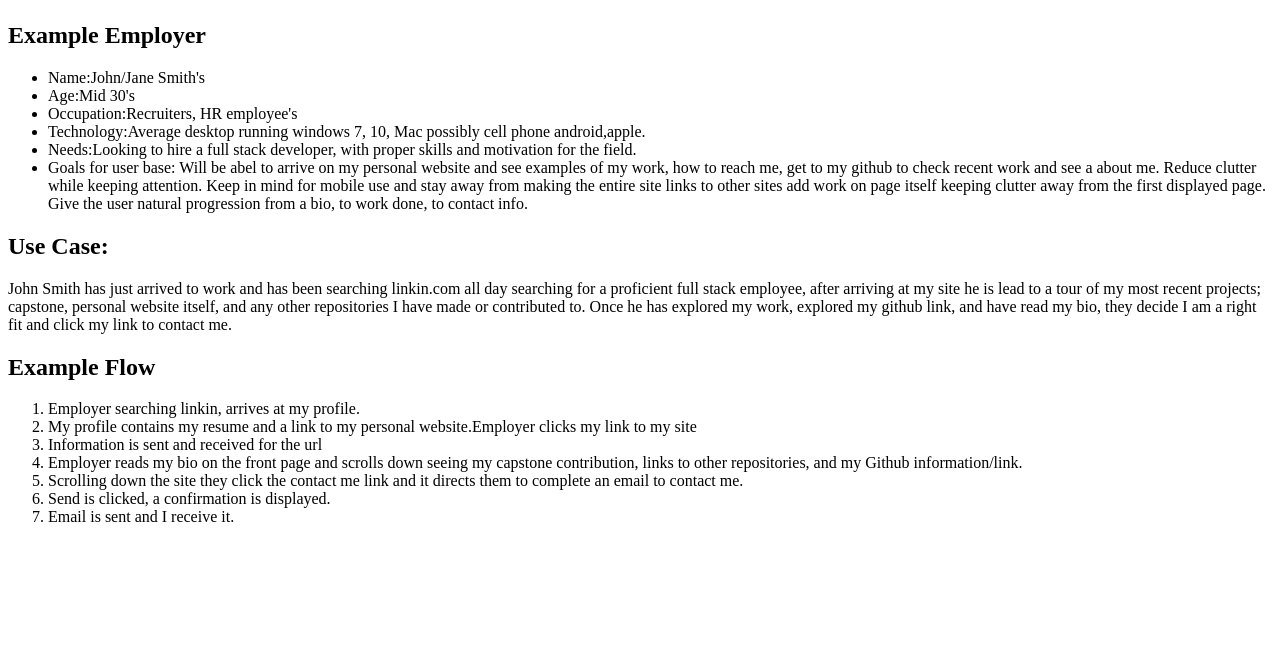
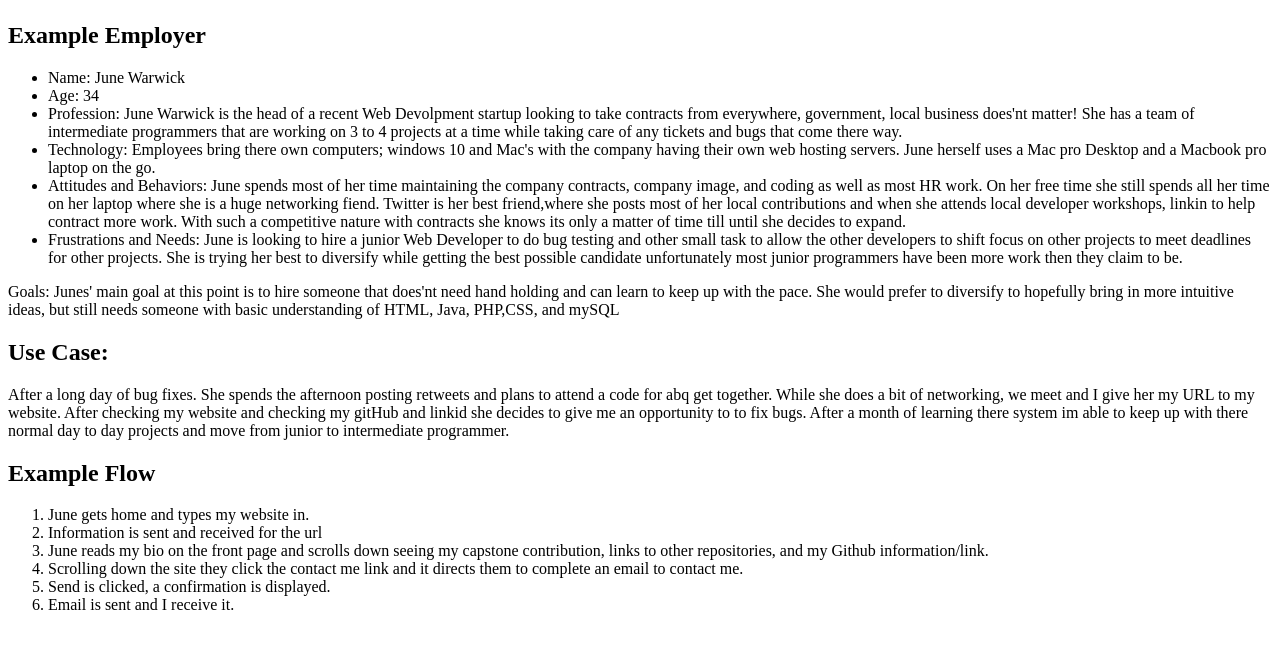
Before and after one commit to ValeMeza/my-pwp-Valente, a PHP site: page /milestone-1.php in a window 1280 px wide. Shown: the part 58-707 px from the top of the page. Run offline with PHP 8.4, Linux system fonts and the light colour scheme.

Commit message:
Whole User Example changed.

```diff
--- a/public_html/documentation/milestone-1.php
+++ b/public_html/documentation/milestone-1.php
@@ -2,34 +2,39 @@
 <html lang="eng">
     <head>
         <meta charset="utf-8">
+        <title>User Example</title>
     </head>
-<title>User Example</title>
-<header><h1>Potential Employer</h1></header>
     <body>
-    <main><h2>Example Employer</h2>
+        <header>
+            <h1>Potential Employer</h1>
+        </header>
+        <main>
+            <h2>Example Employer</h2>
             <ul>
-            <li>Name:John/Jane Smith's</li>
-            <li>Age:Mid 30's</li>
-            <li>Occupation:Recruiters, HR employee's</li>
-            <li>Technology:Average desktop running windows 7, 10, Mac possibly cell phone android,apple. </li>
-            <li>Needs:Looking to hire a full stack developer, with proper skills and motivation for the field.</li>
-            <li>Goals for user base: Will be abel to arrive on my personal website and see examples of my work, how to reach me, get to my github to check recent work and see a about me. Reduce clutter while keeping attention. Keep in mind for mobile use and stay away from making the entire site links to other sites add work on page itself keeping clutter away from the first displayed page. Give the user natural progression from a bio, to work done, to contact info.  </li>
+                <li>Name: June Warwick</li>
+                <li>Age: 34</li>
+                <li>Profession: June Warwick is the head of a recent Web Devolpment startup looking to take contracts from everywhere, government, local business does'nt matter! She has a team of intermediate programmers that are working on 3 to 4 projects at a time while taking care of any tickets and bugs that come there way.</li>
+                <li>Technology: Employees bring there own computers; windows 10 and Mac's with the company having their own web hosting servers. June herself uses a Mac pro Desktop and a Macbook pro laptop on the go. </li>
+                <li>Attitudes and Behaviors: June spends most of her time maintaining the company contracts, company image, and coding as well as most HR work. On her free time she still spends all her time on her laptop where she is a huge networking fiend. Twitter is her best friend,where she posts most of her local contributions and when she attends local developer workshops, linkin to help contract more work. With such a competitive nature with contracts she knows its only a matter of time till until she decides to expand.</li>
+                <li>Frustrations and Needs: June is looking to hire a junior Web Developer to do bug testing and other small task to allow the other developers to shift focus on other projects to meet deadlines for other projects. She is trying her best to diversify while getting the best possible candidate unfortunately most junior programmers have been more work then they claim to be.</li>
             </ul>
+            <p>Goals: Junes' main goal at this point is to hire someone that does'nt need hand holding and can learn to keep up with the pace. She would prefer to diversify to hopefully bring in more intuitive ideas, but still needs someone with basic understanding of HTML, Java, PHP,CSS, and mySQL</p>
             <h2>Use Case:</h2>
-        John Smith has just arrived to work and has been searching linkin.com  all day searching for a proficient full stack employee, after arriving at my site he is lead to a tour of my most recent projects; capstone, personal website itself, and any other repositories I have made or contributed to. Once he has explored my work, explored my github link, and have read my bio, they decide I am a right fit and click my link to contact me.
+            <p>After a long day of bug fixes. She spends the afternoon posting retweets and plans to attend a code for abq get together. While she does a bit of networking, we meet and I give her my URL to my website. After checking my website and checking my gitHub and linkid she decides to give me an opportunity to to fix bugs. After a month of learning there system im able to keep up with there normal day to day projects and move from junior to intermediate programmer.</p>
 
             <h2>Example Flow</h2>
             <ol>
-            <li>Employer searching linkin, arrives at my profile.</li>
-            <li>My profile contains my resume and a link to my personal website.Employer clicks my link to my site</li>
+                <li>June gets home and types my website in.</li>
                 <li>Information is sent and received for the url</li>
-            <li>Employer reads my bio on the front page and scrolls down seeing my capstone contribution, links to other repositories, and my Github information/link.</li>
-            <li>Scrolling down the site they click the contact me link and it directs them to complete an email to contact me.</li>
+                <li>June reads my bio on the front page and scrolls down seeing my capstone contribution, links to other
+                    repositories, and my Github information/link.
+                </li>
+                <li>Scrolling down the site they click the contact me link and it directs them to complete an email to contact
+                    me.
+                </li>
                 <li>Send is clicked, a confirmation is displayed.</li>
                 <li>Email is sent and I receive it.</li>
             </ol>
-
         </main>
-
     </body>
 </html>
```
Lines whose indentation alone changed are shown as unchanged.
